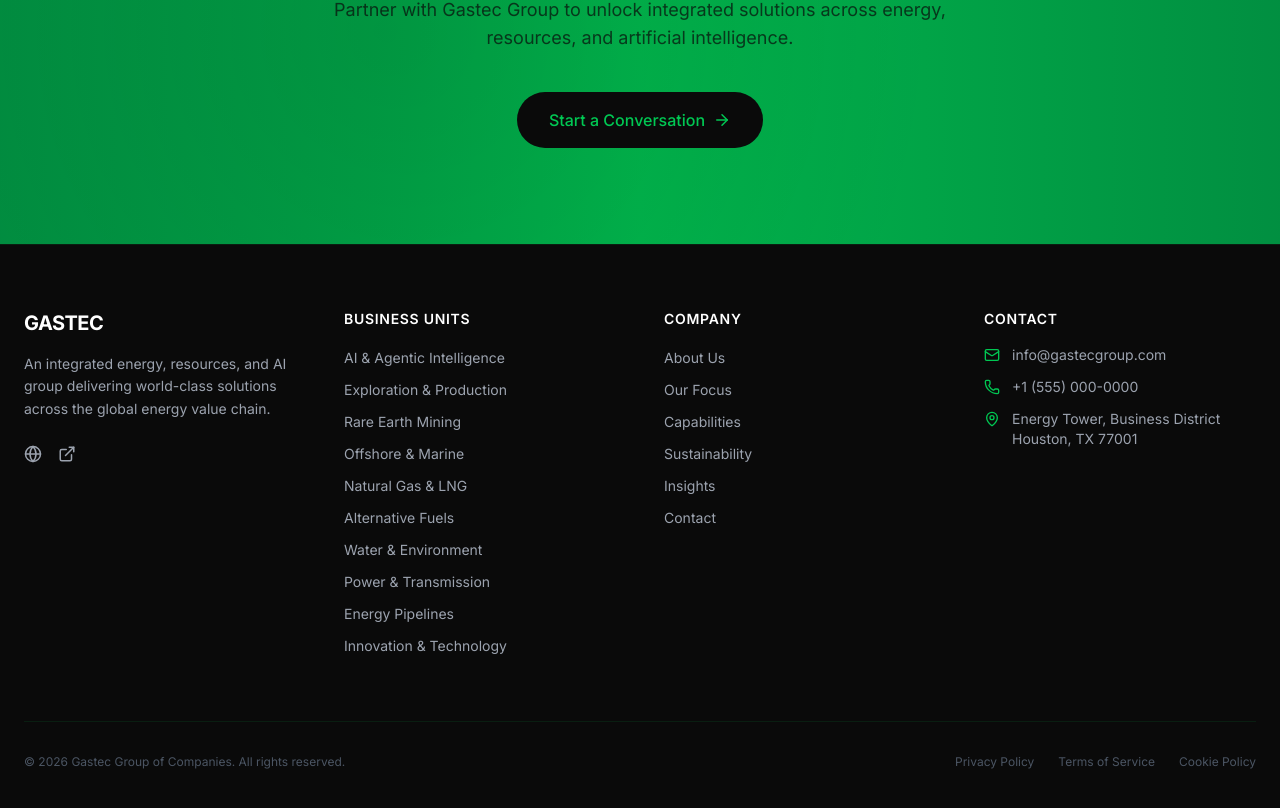
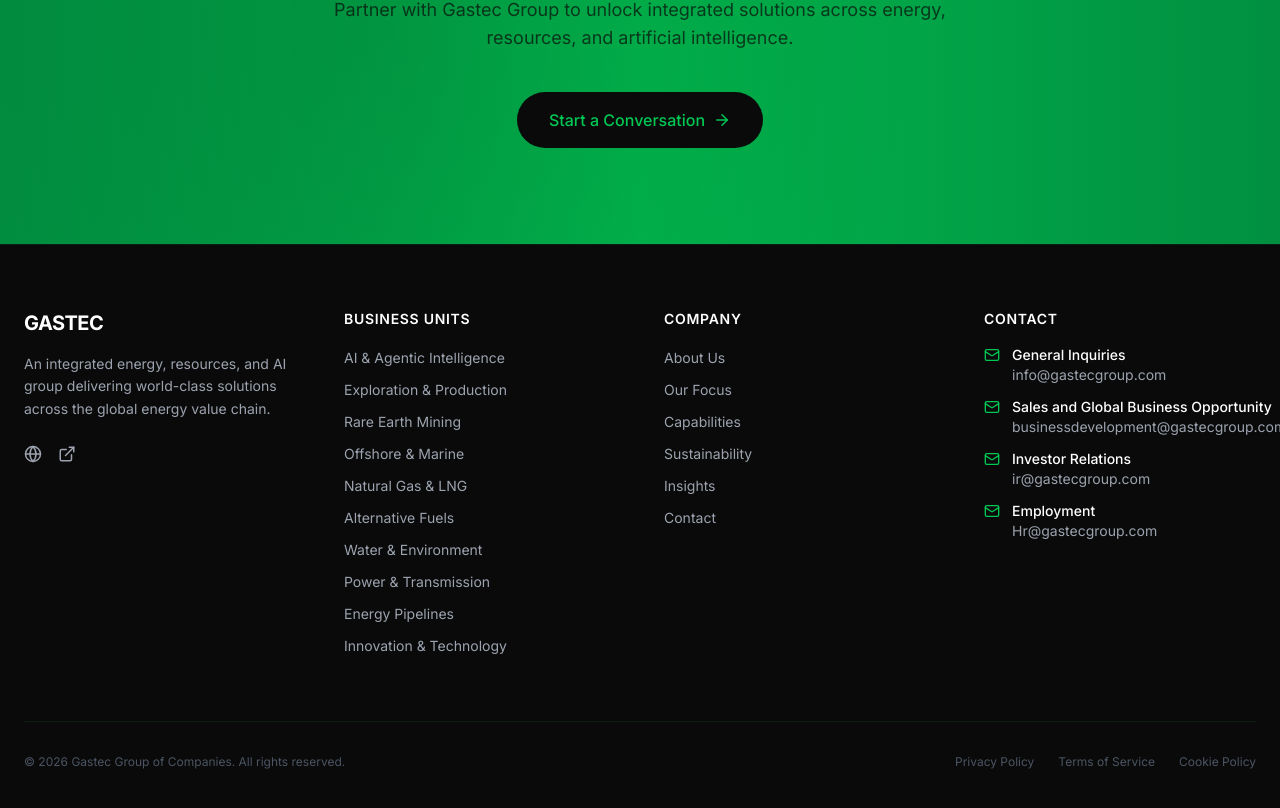
Before and after one commit to chrisniger/gastec, a Next.js app: page / in a window 1280 px wide. Shown: the part 6716-7524 px from the top of the page. Built offline with nearby package versions, Linux system fonts and the light colour scheme.

Commit message:
Update footer contact section

```diff
--- a/src/components/Footer.tsx
+++ b/src/components/Footer.tsx
@@ -1,5 +1,5 @@
 import Link from "next/link";
-import { Globe, ExternalLink, Mail, Phone, MapPin } from "lucide-react";
+import { Globe, ExternalLink, Mail } from "lucide-react";
 
 const businessUnits = [
   "AI & Agentic Intelligence",
@@ -21,6 +21,13 @@
   { label: "Sustainability", href: "#sustainability" },
   { label: "Insights", href: "#insights" },
   { label: "Contact", href: "#contact" },
+];
+
+const contacts = [
+  { label: "General Inquiries", email: "info@gastecgroup.com" },
+  { label: "Sales and Global Business Opportunity", email: "businessdevelopment@gastecgroup.com" },
+  { label: "Investor Relations", email: "ir@gastecgroup.com" },
+  { label: "Employment", email: "Hr@gastecgroup.com" },
 ];
 
 export default function Footer() {
@@ -94,22 +101,17 @@
               Contact
             </h3>
             <ul className="space-y-3">
-              <li className="flex items-start gap-3">
-                <Mail size={16} className="text-brand-emerald mt-0.5 shrink-0" />
-                <span className="text-sm text-brand-grey">info@gastecgroup.com</span>
-              </li>
-              <li className="flex items-start gap-3">
-                <Phone size={16} className="text-brand-emerald mt-0.5 shrink-0" />
-                <span className="text-sm text-brand-grey">+1 (555) 000-0000</span>
-              </li>
-              <li className="flex items-start gap-3">
-                <MapPin size={16} className="text-brand-emerald mt-0.5 shrink-0" />
-                <span className="text-sm text-brand-grey">
-                  Energy Tower, Business District
-                  <br />
-                  Houston, TX 77001
-                </span>
-              </li>
+              {contacts.map((contact) => (
+                <li key={contact.email} className="flex items-start gap-3">
+                  <Mail size={16} className="text-brand-emerald mt-0.5 shrink-0" />
+                  <div className="flex flex-col">
+                    <span className="text-sm text-brand-white font-medium">
+                      {contact.label}
+                    </span>
+                    <span className="text-sm text-brand-grey">{contact.email}</span>
+                  </div>
+                </li>
+              ))}
             </ul>
           </div>
         </div>
```
